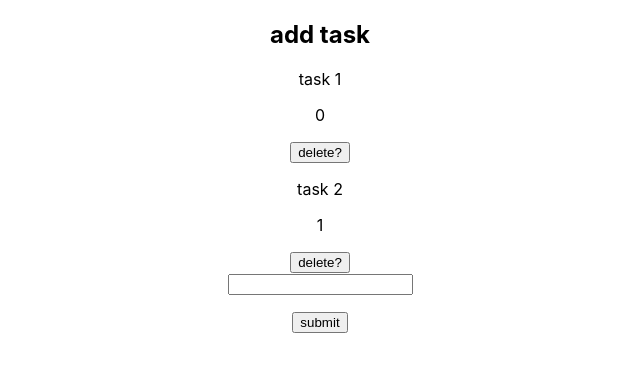
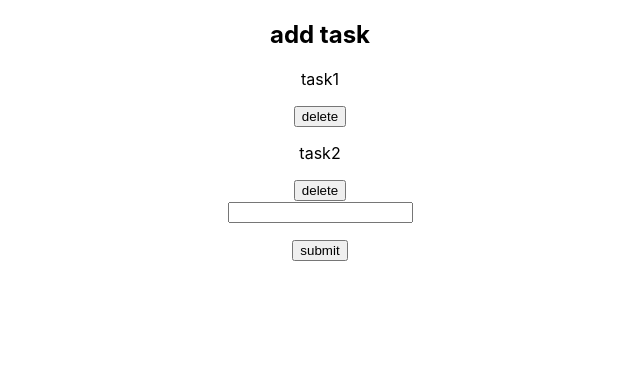
Before and after one commit to fluffy-lion-zzz/todo-list, a React (Create React App) app: page / in a window 1280 px wide. Shown: the top 372 px of the page, without its empty margins (320-960 px from the left). Built offline with nearby package versions, Linux system fonts and the light colour scheme.

Commit message:
fixed problems confusing class components and useState

```diff
--- a/src/App.js
+++ b/src/App.js
@@ -1,77 +1,76 @@
-import React, { Component } from 'react'
+//      (ノಠ益ಠ)ノ彡┻━┻
+//    (ノಠ益ಠ)ノ彡┻━┻
+//  (ノಠ益ಠ)ノ彡┻━┻
+// dont for npm install!!!
+
+import React, { useState } from 'react'
 import './App.css';
 
-class App extends Component {
+const App = () => {
+const [tasks, setTasks] = useState(["task1", "task2"])
+const [input, setInput] = useState("")
 
-  state ={
-    tasks: ["task 1", "task 2"],
-    input:''
-  }
-  addTask = (event) => {
-    this.setState({ input: event.target.value})
+ const handleSubmit = (event) => {
+    event.preventDefault()
+    setTasks([...tasks, input])
+
+    setInput("")
+    console.log(tasks)
   }
 
-  handleSubmit = (event) => {
-    event.preventDefault()
-    this.setState({
-      tasks: [...this.state.tasks, this.state.input]
-    })
-  }
-
- removeHandler = index => {
-   let storedTasks = [...this.state.tasks]
+ const removeHandler = index => {
+   console.log(index)
+   let storedTasks = [...tasks]
    storedTasks.splice(index, 1)
-   this.setState({ tasks: storedTasks})
+   console.log(storedTasks)
+   setTasks(storedTasks)
  }
 
-  render() {
+
   return (
     <div className="App">
      <h2>add task</h2>
      <Card
-      removeHandler={this.removeHandler}
-      tasks={this.state.tasks}
+      tasks={tasks}
+      removeHandler={removeHandler}
       />
      <div>
-       <form onSubmit={this.handleSubmit}>
+       <form onSubmit={handleSubmit}>
          <input
           type="text"
-          onChange={this.addTask}
-          value={this.state.input}
+          value={input}
+          onChange={(event) => {
+            setInput(event.target.value)
+          }}
           >
           </input>
-         <p>{this.state.input}</p>
+         <p>{input}</p>
          <button >submit</button>
        </form>
      </div>
     </div>
   );
   }
+
+const Card = (props) => {
+  const taskList = props.tasks.map((task, index) => {
+    return <Todo task={task} key={index} index={index} removeHandler={props.removeHandler} />
+
+  })
+return (
+  <div>
+    {props.tasks && taskList}
+  </div>
+)
 }
 
-const Card = (props) => {
-  const todoList = props.tasks.map((todo, index) => {
-    return <Todo  content={todo} index={index} delete={props.removeHandler} />
-  })
+const Todo = (props) => {
   return (
     <div>
-      {todoList}
-    </div>
-  )
-}
-const Todo = (props) => {
-  return(
-    <div>
-      <p>
-      {props.content}
-      </p>
-      <p>
-        {props.index}
-      </p>
-      <button onClick={() => {props.delete(props.index)}}>delete?</button>
+      <p>{props.task}</p>
+      <button onClick={() => props.removeHandler(props.index)}>delete</button>
     </div>
   )
 }
 
-
 export default App;
```
Also changed, not shown: 2 other files (tests, documents, lock files or other folders).
